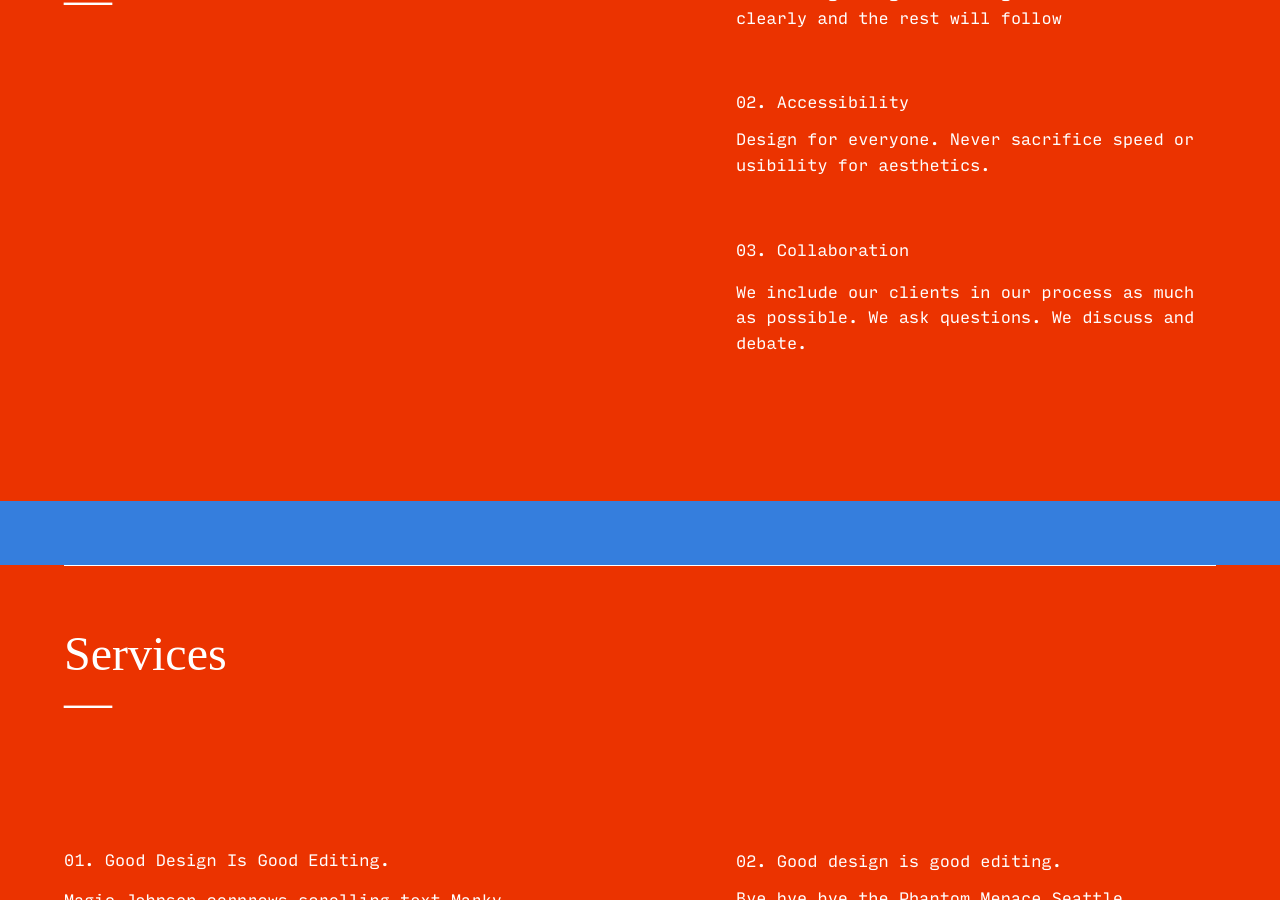
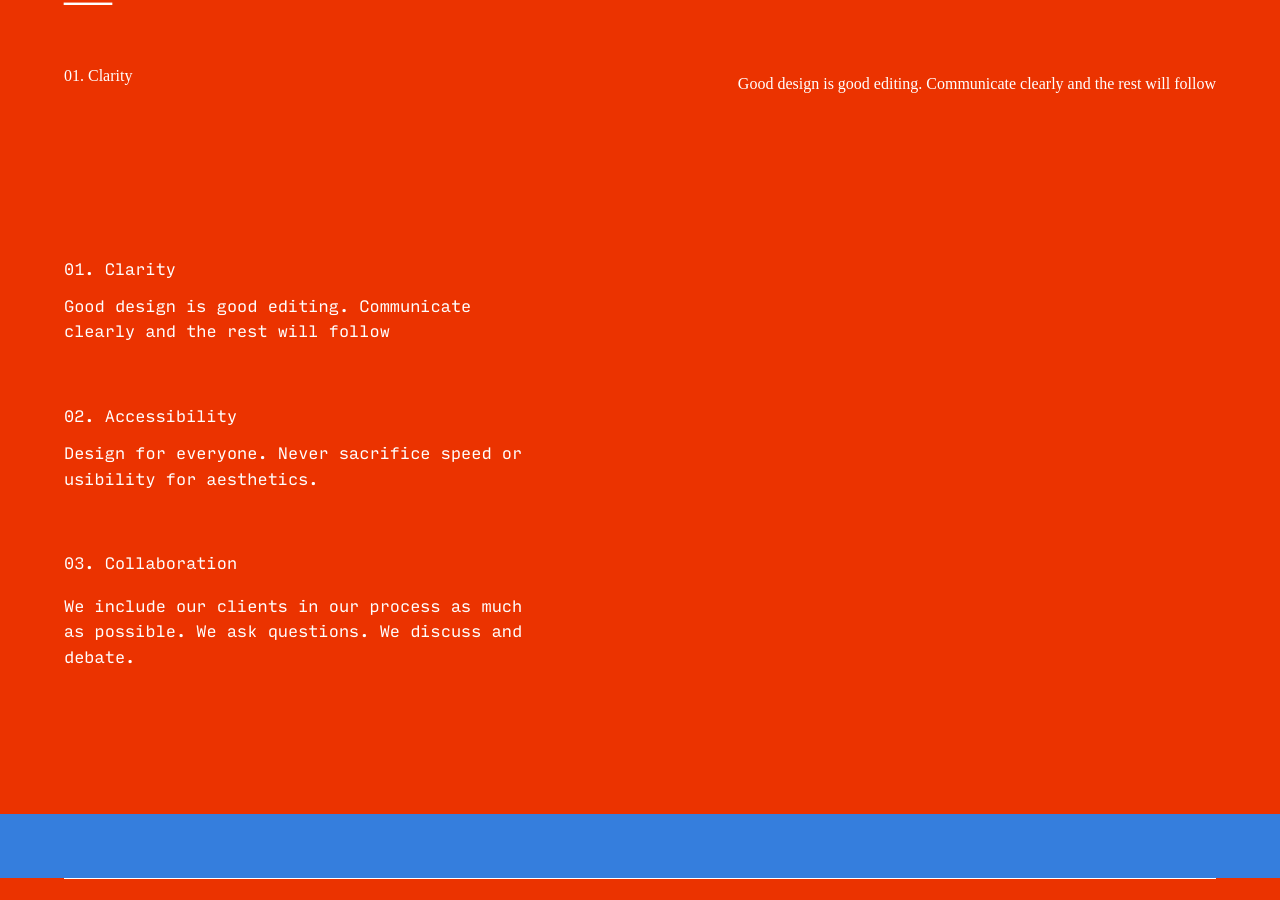
Before and after one commit to wearepatterns/wearepatterns.github.io, a Jekyll site: the page built from index.markdown, in a window 1280 px wide and 900 px high, scrolled down 810 px. Built offline with Jekyll 4.4.1, drawn with Linux system fonts in a browser that asks for light colours.

Commit message:
Update right.html

```diff
--- a/_layouts/right.html
+++ b/_layouts/right.html
@@ -50,14 +50,17 @@
 <body class="fw4 bg-blue" style="font-family:'p22-underground';">
     <header class="bg-white newred ph3 ph4-ns ph5-l bb b--black-50">
         <img class="pt4 pt5-l mt0 mb4 mb5-l w2 w3-l" src="/hand3.svg">
-        <!--<p class="pt3 pt5-l mt0 mb5 mb6-l f2 f-subheadline-l lh-solid fw3">&#9997;</p>-->
         <h1 class="pb5 pb6-l pt4 f3 f2-ns f1-l lh-title measure-narrow normal">{{ page['description'] }}</h1>
     </header>
     <main>
         <section class="bg-newred white ph3 ph4-ns ph5-l f5 pb6 lh-copy">
-            <div class="flex-ns flex-wrap-ns justify-between-ns">
             <h1 class="mt5 mt6-l f3 f2-ns f1-l normal lh-solid">Principles
             <br>&mdash;</h1>
+
+            <div class="flex-ns flex-wrap-ns justify-between-ns">
+                <h2 class="f5 normal lh-solid">01. Clarity</h2>
+		<p>Good design is good editing. Communicate clearly and the rest will follow</p>
+            </div>
             <div class="mt5 mt6-l pt2 input-mono fw3 measure-ns">
                     <h2 class="f5 normal lh-solid">01. Clarity</h2>
 		    <p>Good design is good editing. Communicate clearly and the rest will follow</p>
@@ -65,7 +68,6 @@
                     <p>Design for everyone. Never sacrifice speed or usibility for aesthetics.</p>
                     <h4 class="mt5 f5 normal lh-solid">03. Collaboration</h4>
                     <p>We include our clients in our process as much as possible. We ask questions. We discuss and debate.</p>
-            </div>
             </div>
         </section>
 
```
